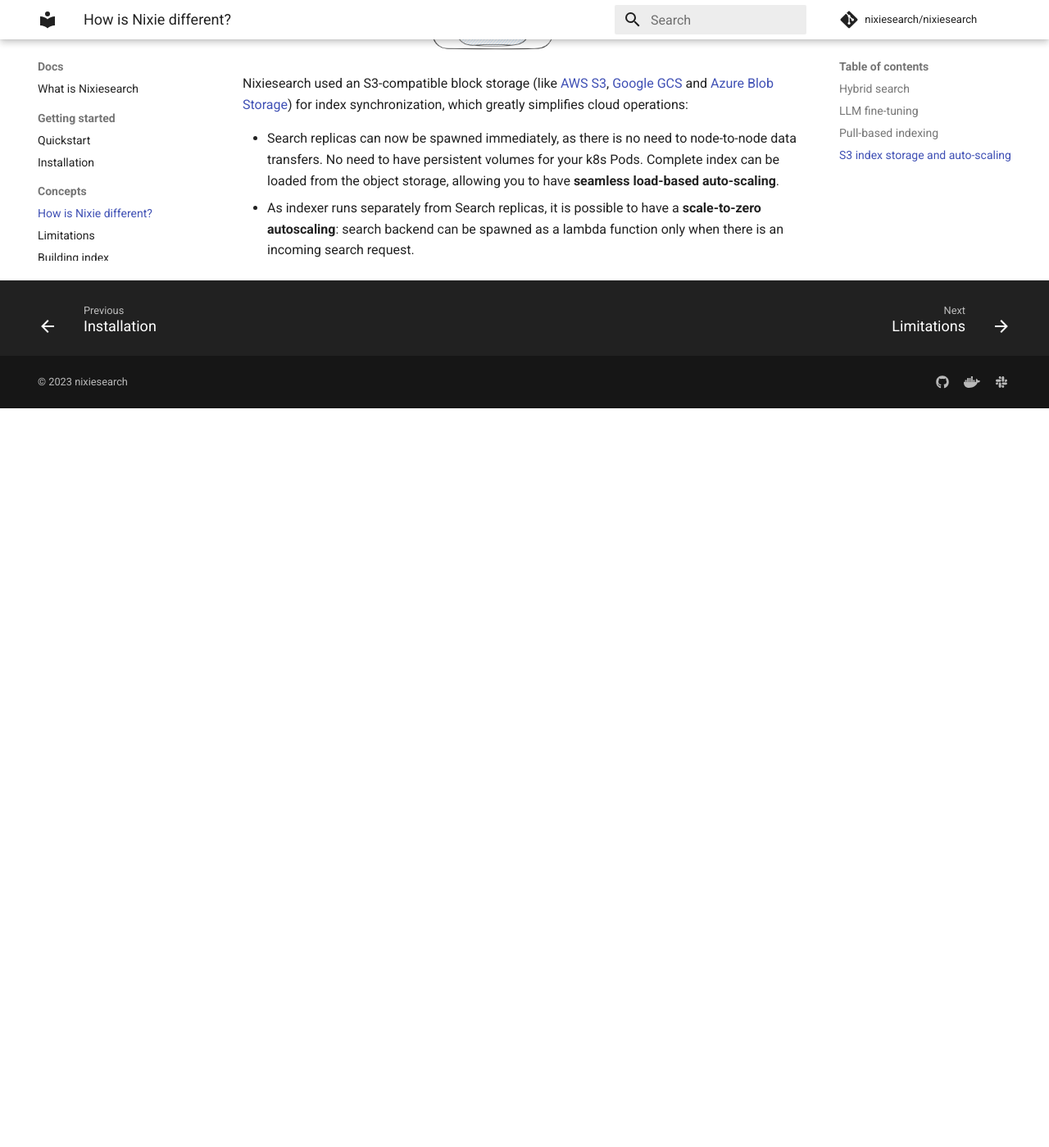
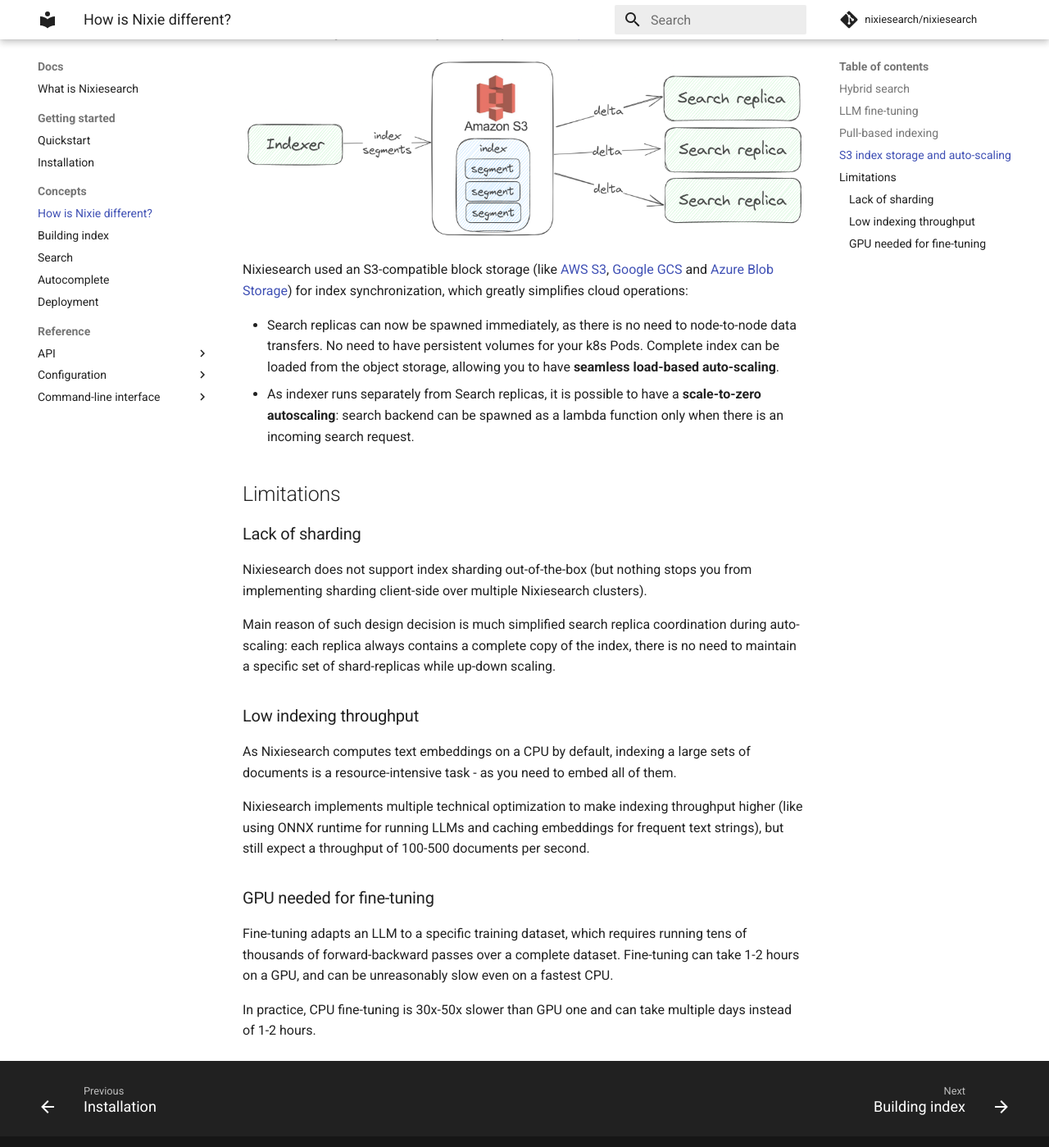
Before and after one commit to nixiesearch/nixiesearch, an MkDocs documentation site: the page built from docs/docs/concepts/difference.md, in a window 1280 px wide and 1400 px high, scrolled down 3621 px. Shown: the whole window at 82% size. Built offline with MkDocs 1.6.1 and Material for MkDocs 9.7.7, drawn with Linux system fonts in a browser that asks for light colours; comment, search, counter and statistics services are not loaded; before the commit the page ends 4119 px from its top, so only the background shows below that; some of the changed text lies outside the part shown.

```diff
--- a/docs/docs/concepts/difference.md
+++ b/docs/docs/concepts/difference.md
@@ -6,6 +6,12 @@ Nixiesearch was built from the ground up solving typical and practical problems
 * **Precision of a semantic search engine heavily depends on embedding model**. But in practice customer intent is not equal to vector similarity: is "milk chocolate" relevant for "milk" query? Nixiesearch allows you to [fine-tune the embedding LLM](#llm-fine-tuning) to incorporate customer feedback directly into the underlying index.
 * Indexing and re-indexing large collections of documents is a challenging task when you only have a **push-based** REST API and need to ingest documents carefully not to overload your production cluster. Nixiesearch separates indexing backend into a separate service, which can [pull data from Kafka/S3](#pull-based-indexing) with the maximal throughput and zero impact on search workload.
 * Distributed cluster state makes **load-based auto-scaling of existing search engines challenging**. Nixiesearch uses [S3 block storage for index synchronization](#s3-index-storage-and-auto-scaling), allowing seamless k8s-native autoscaling.
+
+Nixiesearch also has a couple of design trade-offs, which makes it not a perfect fit for all workloads:
+
+* **[No sharding](#lack-of-sharding)** (yet). Nixiesearch can be a bad fit for very large indices with 10M+ documents.
+* **[Indexing throughput is low on CPU](#low-indexing-throughput)**. As Nixiesearch computes text embeddings on a CPU, workloads with very frequent document updates can be a tough nut for Nixiesearch.
+* **[Fine-tuning requires a GPU](#gpu-needed-for-fine-tuning)**. LLM fine-tuning cannot be run on CPU in a reasonable time, and you may need to do some extra work to run Nixiesearch on GPU nodes for fine-tuning.
 
 ## Hybrid search
 
@@ -71,3 +77,23 @@ Nixiesearch used an S3-compatible block storage (like [AWS S3](https://aws.amazo
 
 * Search replicas can now be spawned immediately, as there is no need to node-to-node data transfers. No need to have persistent volumes for your k8s Pods. Complete index can be loaded from the object storage, allowing you to have **seamless load-based auto-scaling**.
 * As indexer runs separately from Search replicas, it is possible to have a **scale-to-zero autoscaling**: search backend can be spawned as a lambda function only when there is an incoming search request.
+
+## Limitations
+
+### Lack of sharding
+
+Nixiesearch does not support index sharding out-of-the-box (but nothing stops you from implementing sharding client-side over multiple Nixiesearch clusters).
+
+Main reason of such design decision is much simplified search replica coordination during auto-scaling: each replica always contains a complete copy of the index, there is no need to maintain a specific set of shard-replicas while up-down scaling.
+
+### Low indexing throughput
+
+As Nixiesearch computes text embeddings on a CPU by default, indexing a large sets of documents is a resource-intensive task - as you need to embed all of them.
+
+Nixiesearch implements multiple technical optimization to make indexing throughput higher (like using ONNX runtime for running LLMs and caching embeddings for frequent text strings), but still expect a throughput of 100-500 documents per second.
+
+### GPU needed for fine-tuning
+
+Fine-tuning adapts an LLM to a specific training dataset, which requires running tens of thousands of forward-backward passes over a complete dataset. Fine-tuning can take 1-2 hours on a GPU, and can be unreasonably slow even on a fastest CPU.
+
+In practice, CPU fine-tuning is 30x-50x slower than GPU one and can take multiple days instead of 1-2 hours.
--- a/docs/mkdocs.yml
+++ b/docs/mkdocs.yml
@@ -119,7 +119,6 @@ nav:
         - Installation: install.md
     - Concepts:
         - How is Nixie different?: concepts/difference.md
-        - Limitations: concepts/limitations.md
         - Building index: concepts/index.md
         - Search: concepts/search.md
         - Autocomplete: concepts/autocomplete.md
```
Also changed, not shown: docs/docs/concepts/limitations.md (deleted, +0 -7 lines).
